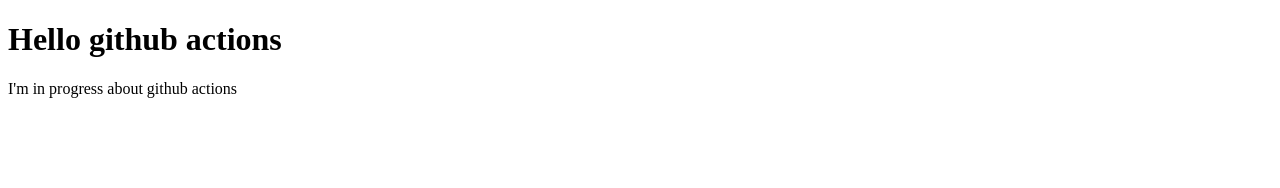
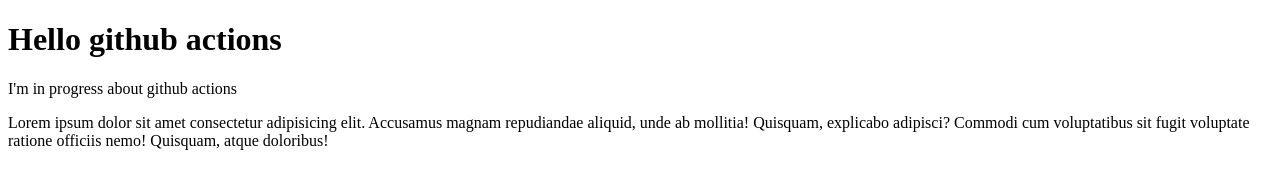
Before and after one commit to xoxwgys56/github-actions-practice, a plain HTML site: page index.html in a window 1280 px wide. Drawn offline with Linux system fonts and the light colour scheme.

Commit message:
chore: update index.html

```diff
--- a/index.html
+++ b/index.html
@@ -9,5 +9,6 @@
 <body>
     <h1>Hello github actions</h1>
     <p>I'm in progress about github actions</p>
+    <p>Lorem ipsum dolor sit amet consectetur adipisicing elit. Accusamus magnam repudiandae aliquid, unde ab mollitia! Quisquam, explicabo adipisci? Commodi cum voluptatibus sit fugit voluptate ratione officiis nemo! Quisquam, atque doloribus!</p>
 </body>
 </html>
```
